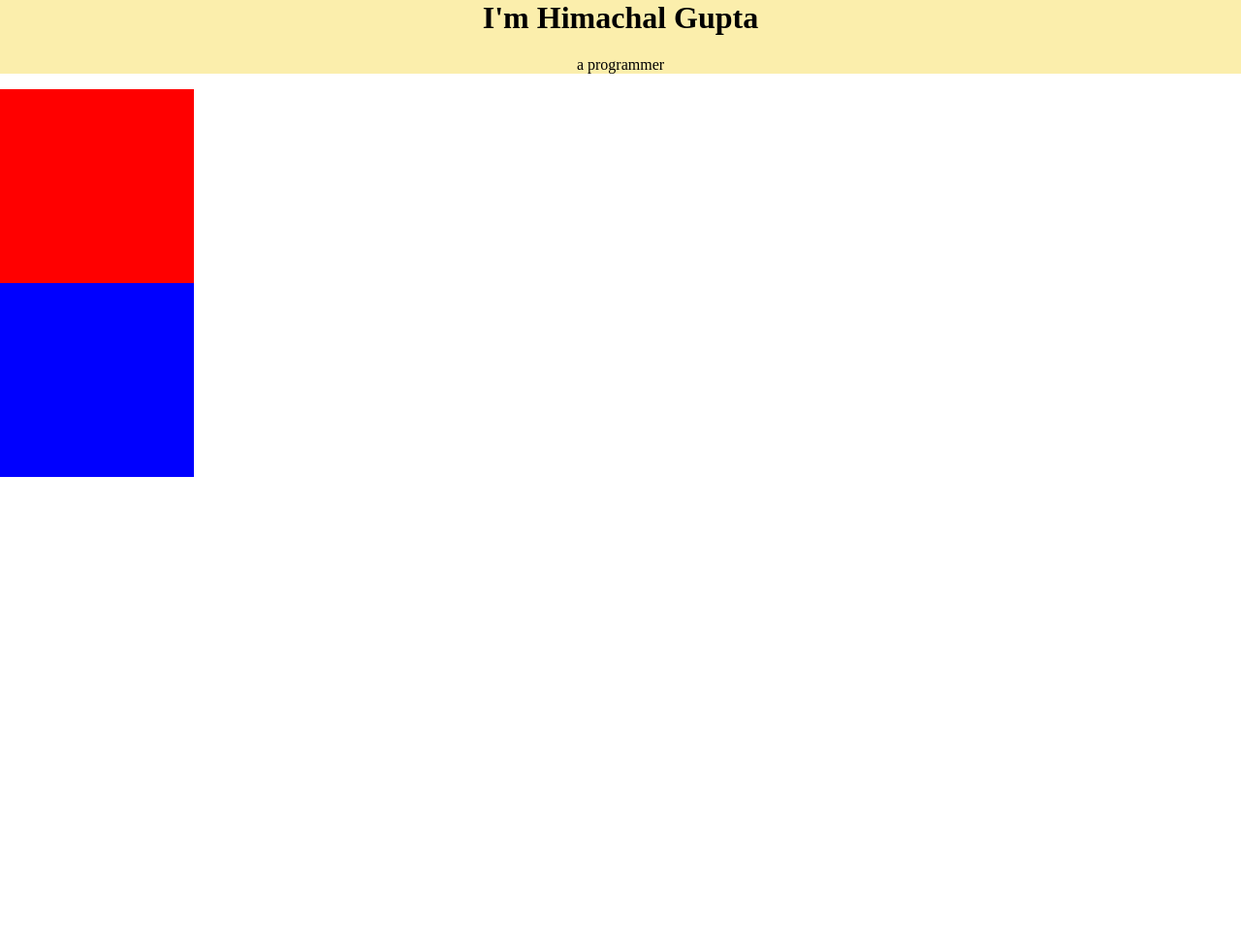
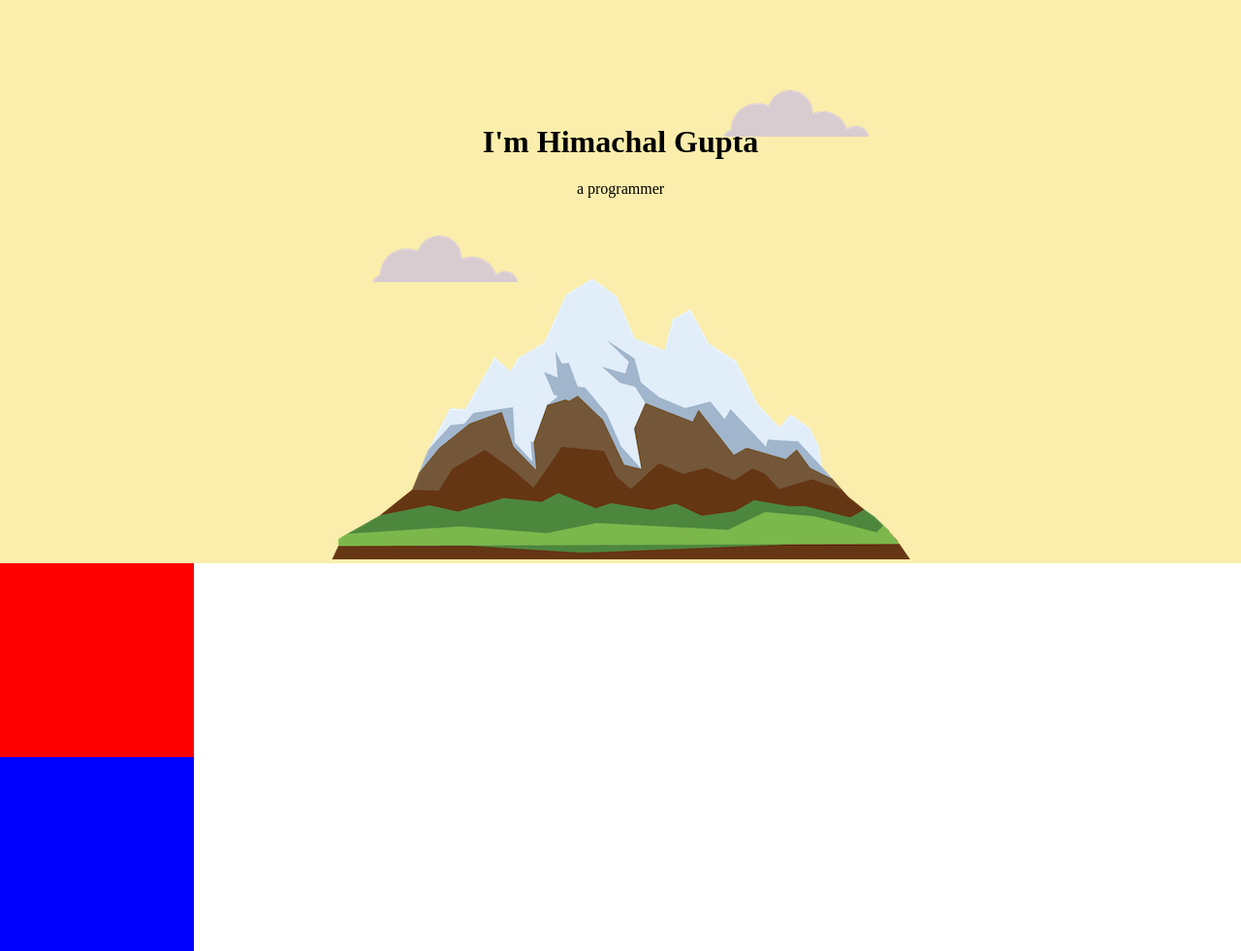
Before and after one commit to BeepBobBeep/Sec_5---Intermediate-CSS, a plain HTML site: page index.html in a window 1280 px wide. Shown: the whole page at 97% size. Before the commit the page ends 800 px from the top, so only its background shows below. Drawn offline with Linux system fonts and the light colour scheme.

Commit message:
Initial Site prepared

```diff
--- a/CSS/style.css
+++ b/CSS/style.css
@@ -1,11 +1,14 @@
 /* TAG SELECTORS */
 
 body {
-    margin: 0px;
+    margin: 0;
+    text-align: center;
 }
 
 h1 {
-    margin-top: 0px;
+    margin-top:0;
+    margin-left: auto;
+    margin-right: auto;
 }
 
 
@@ -13,7 +16,20 @@ h1 {
 
 .top-container{
     background-color: #fbeeac;
-    text-align: center;
+    position: relative;
+    padding-top: 10%;
+}
+
+.topCloud{
+    position: absolute;
+    right: 30%;
+    top: 16%;
+}
+
+.bottomCloud{
+    position: absolute;
+    left: 30%;
+    bottom: 50%;
 }
 
 .middle-container{
--- a/index.html
+++ b/index.html
@@ -12,8 +12,11 @@
 
 <body>
     <div class="top-container">
+        <img  class="topCloud" src="/images/cloud.png" alt="cloud-image">
         <h1>I'm Himachal Gupta</h1>
         <p>a programmer</p>
+        <img class="bottomCloud" src="/images/cloud.png" alt="cloud-image">
+        <img src="/images/mountain.png" alt="mountain-img">
     </div>
     <div class="middle-container">
 
```
